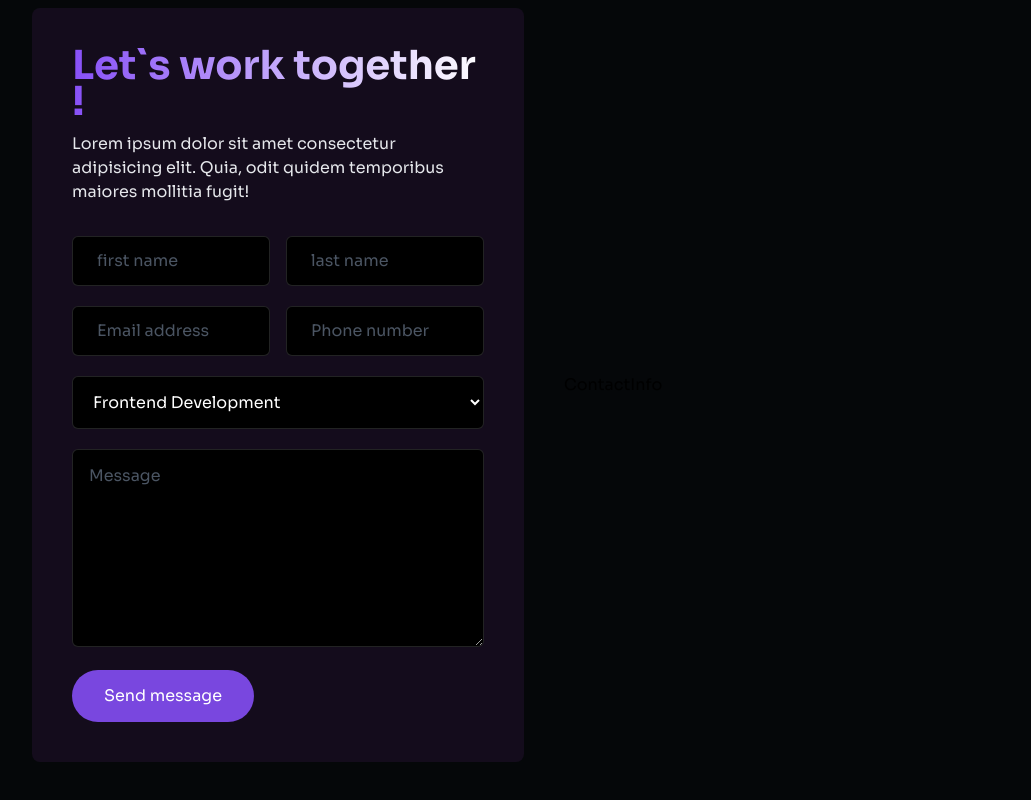
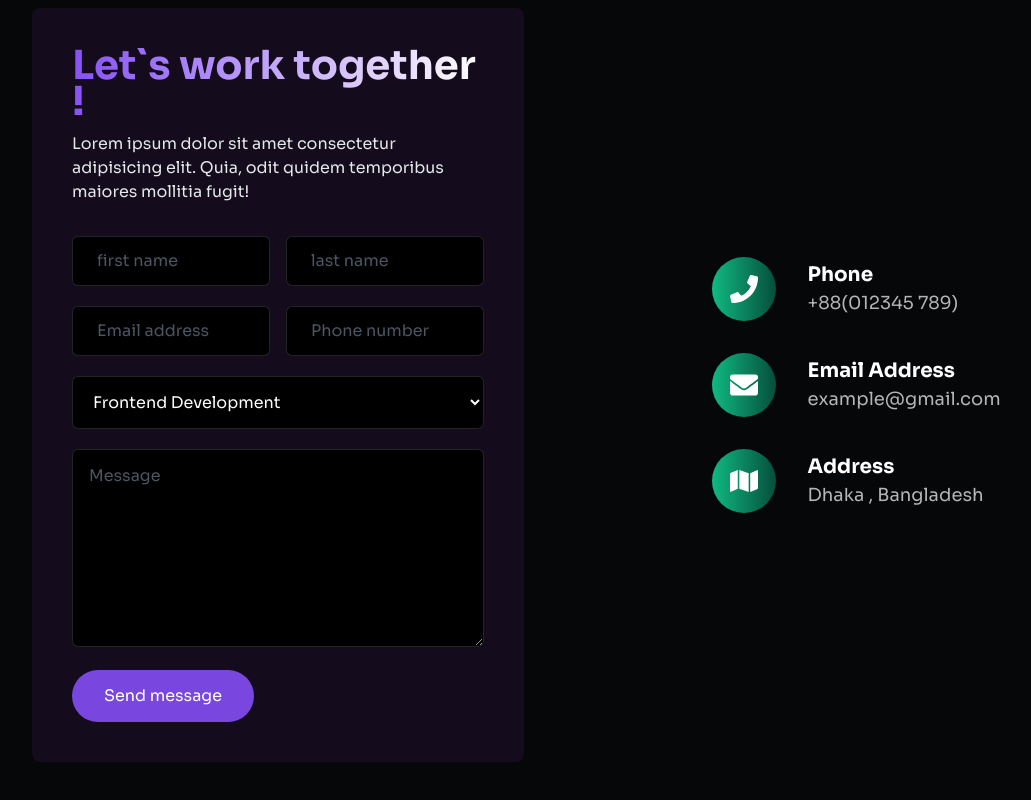
Before and after one commit to GarimaUttam/my_Portfolio, a Next.js app: page / in a window 1280 px wide. Shown: the part 6986-7786 px from the top of the page, without its empty margins (96-1127 px from the left). Built offline with nearby package versions, Linux system fonts and the light colour scheme.

Commit message:
Contact Section done

```diff
--- a/components/Home/Contact/Contact.tsx
+++ b/components/Home/Contact/Contact.tsx
@@ -10,7 +10,7 @@
         <ContactForm />
         <div>
           {/* Contact info */}
-          <div>
+          <div className="xl:mx-auto">
             <ContactInfo />
           </div>
         </div>
--- a/components/Home/Contact/ContactInfo.tsx
+++ b/components/Home/Contact/ContactInfo.tsx
@@ -1,9 +1,48 @@
-import React from 'react'
+import { contactData } from "@/Data/data";
+import React from "react";
+import { FaEnvelope, FaMap, FaPhone } from "react-icons/fa";
 
 const ContactInfo = () => {
   return (
-    <div>ContactInfo</div>
-  )
-}
+    <div className="xl:ml-[30%]">
+      <div className="flex items-center space-x-8">
+        <div className="w-10 h-10 md:w-16 md:h-16 rounded-full bg-gradient-to-r from-emerald-500 to-emerald-900 flex items-center justify-center flex-col">
+          <FaPhone className="w-4 h-4 md:w-7 md:h-7 text-white" />
+        </div>
+        <div className="">
+          <h1 className="text-lg sm:text-xl text-white font-bold">Phone</h1>
+          <h1 className="text-base sm:text-lg text-white text-opacity-70">
+            {contactData.phone}
+          </h1>
+        </div>
+      </div>
+      <div className="flex items-center space-x-8 mt-8 mb-8">
+        <div className="w-10 h-10 md:w-16 md:h-16 rounded-full bg-gradient-to-r from-emerald-500 to-emerald-900 flex items-center justify-center flex-col">
+          <FaEnvelope
+           className="w-4 h-4 md:w-7 md:h-7 text-white" />
+        </div>
+        <div className="">
+          <h1 className="text-lg sm:text-xl text-white font-bold">
+            Email Address
+          </h1>
+          <h1 className="text-base sm:text-lg text-white text-opacity-70">
+            {contactData.email}
+          </h1>
+        </div>
+      </div>
+      <div className="flex items-center space-x-8">
+        <div className="w-10 h-10 md:w-16 md:h-16 rounded-full bg-gradient-to-r from-emerald-500 to-emerald-900 flex items-center justify-center flex-col">
+          <FaMap className="w-4 h-4 md:w-7 md:h-7 text-white" />
+        </div>
+        <div className="">
+          <h1 className="text-lg sm:text-xl text-white font-bold">Address</h1>
+          <h1 className="text-base sm:text-lg text-white text-opacity-70">
+            {contactData.address}
+          </h1>
+        </div>
+      </div>
+    </div>
+  );
+};
 
-export default ContactInfo
+export default ContactInfo;
```
